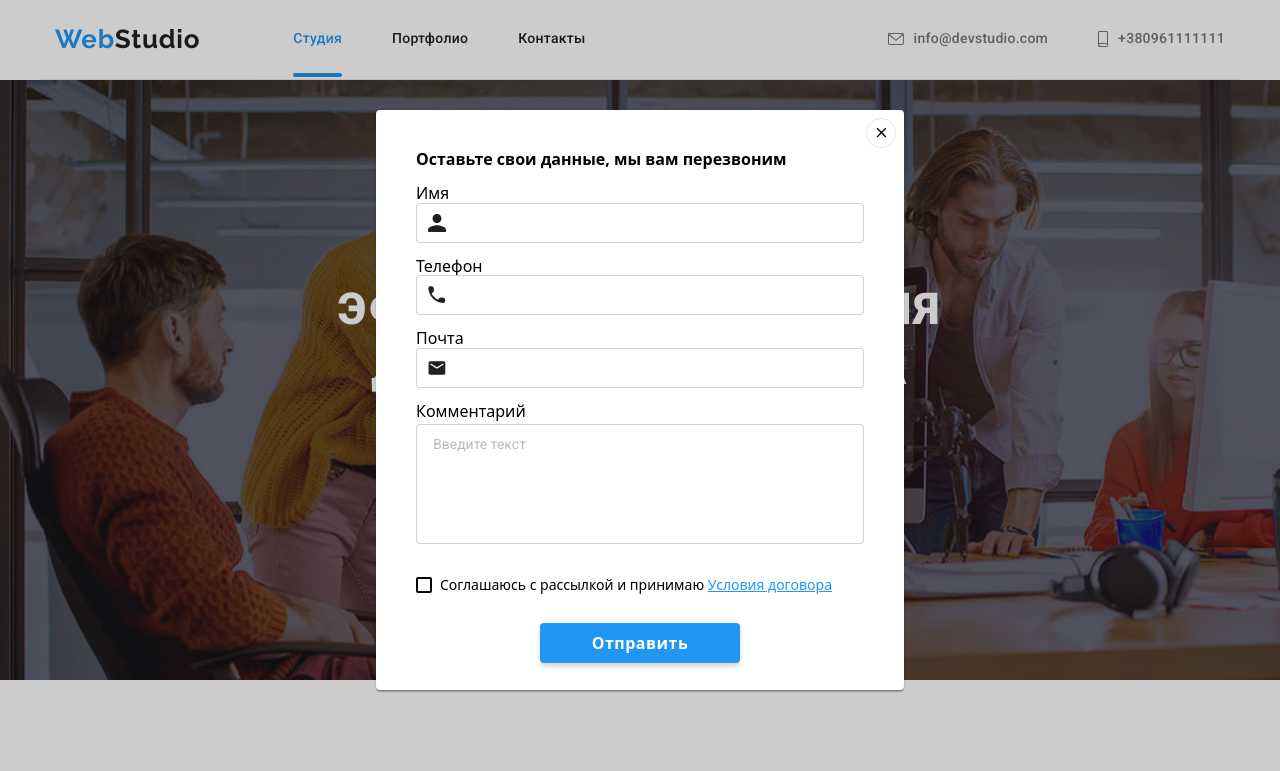
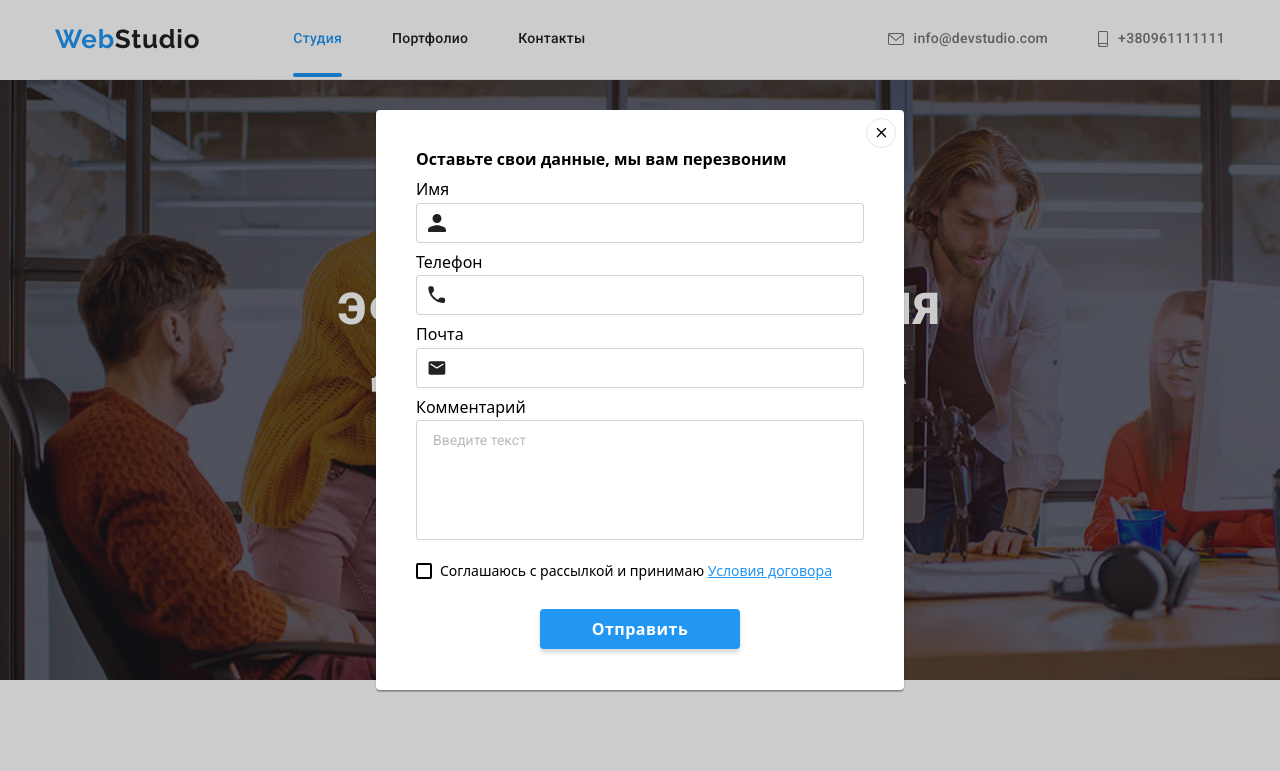
Before and after one commit to MedvedkinRoman/goit-markup-hw-06, a plain HTML site: page index.html in a window 1280 px wide. Both pictures are taken after a click on the button "Заказать услугу". Shown: the top 771 px of the page. Drawn offline with nearby package versions, Linux system fonts and the light colour scheme.

Commit message:
исправление модалки

```diff
--- a/CSS/style.css
+++ b/CSS/style.css
@@ -865,13 +865,17 @@ footer .social-list-icon {
 }
 
 .modal-form-field {
-  margin-top: 4px;
   margin-bottom: 10px;
+}
+
+.modal-form-field:nth-last-child(4) {
+  margin-bottom: 20px;
 }
 
 .modal-form-input-wrapper {
   position: relative;
   display: block;
+  margin-top: 4px;
 }
 
 .modal-form-icon {
@@ -894,7 +898,6 @@ footer .social-list-icon {
   box-sizing: border-box;
   border-radius: 4px;
   margin-top: 4px;
-  margin-bottom: 20px;
 }
 
 .modal-form-massege::placeholder {
@@ -968,8 +971,3 @@ footer .social-list-icon {
   line-height: 1.875;
   letter-spacing: 0.03em;
 }
-
-/* .modal-form-btn::focus {
-  outline: none;
-  box-shadow: 0px 4px 4px rgba(0, 0, 0, 0.15);
-} */
```
